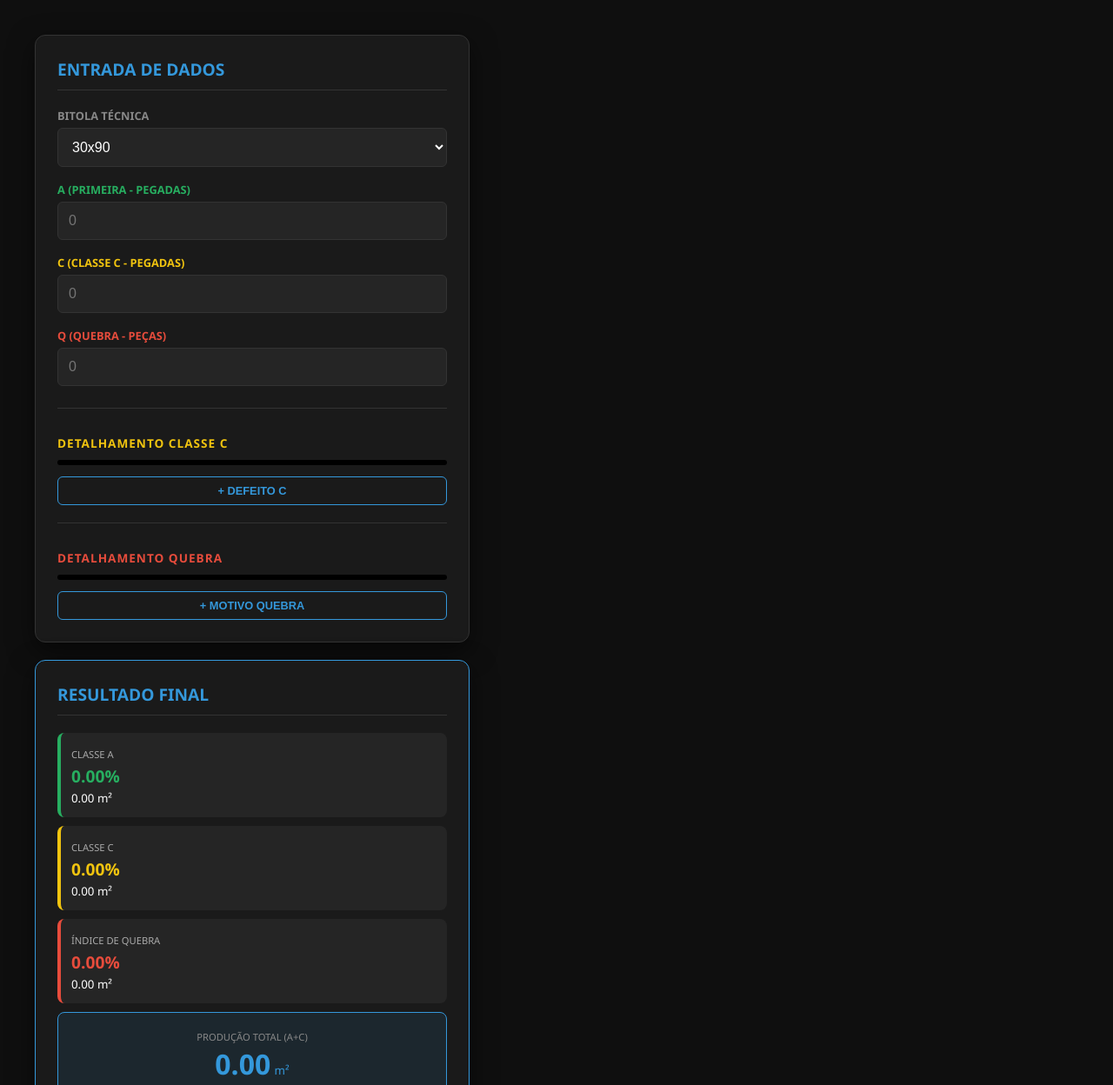
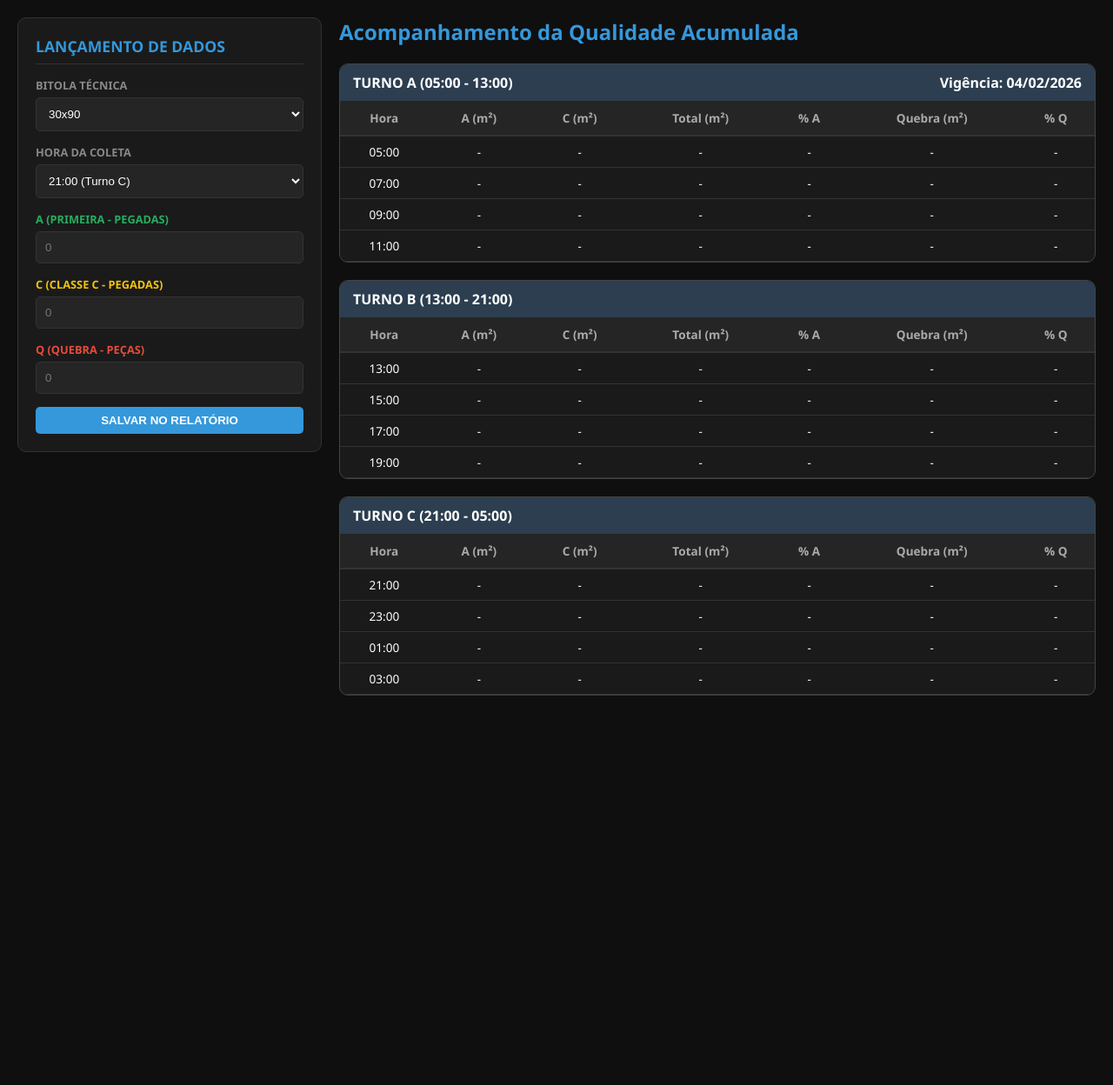
Before and after one commit to cortesoficial/sergioqualidade, a plain HTML site: page index.html in a window 1280 px wide. Shown: the top 1248 px of the page at 87% size. After the commit the page ends 840 px from the top, so only its background shows below. Drawn offline with Linux system fonts and the light colour scheme.

Commit message:
Update title and layout of index.html

```diff
--- a/index.html
+++ b/index.html
@@ -3,56 +3,53 @@
 <head>
     <meta charset="UTF-8">
     <meta name="viewport" content="width=device-width, initial-scale=1.0">
-    <title>Painel de Qualidade Industrial</title>
+    <title>Acompanhamento da Qualidade - Retífica 2</title>
     <script src="config.js"></script>
     <style>
-        body { background-color: #0f0f0f; font-family: 'Segoe UI', sans-serif; color: white; margin: 0; display: flex; justify-content: flex-start; min-height: 100vh; padding: 40px; }
+        body { background-color: #0f0f0f; font-family: 'Segoe UI', sans-serif; color: white; margin: 0; display: flex; min-height: 100vh; padding: 20px; gap: 20px; }
 
-        /* Layout de Coluna Única à Esquerda */
-        .main-column { width: 100%; max-width: 500px; display: flex; flex-direction: column; gap: 20px; }
+        /* Coluna de Entrada */
+        .input-sidebar { width: 350px; display: flex; flex-direction: column; gap: 15px; position: sticky; top: 20px; height: fit-content; }
+        .card { background: #1a1a1a; padding: 20px; border-radius: 10px; border: 1px solid #333; }
+        h2 { color: #3498db; font-size: 1.1rem; margin: 0 0 15px 0; border-bottom: 1px solid #333; padding-bottom: 8px; text-transform: uppercase; }
 
-        .card { background: #1a1a1a; padding: 25px; border-radius: 12px; border: 1px solid #333; box-shadow: 0 10px 30px rgba(0,0,0,0.5); }
+        label { display: block; margin-top: 10px; font-size: 0.8rem; color: #888; font-weight: bold; }
+        input, select { width: 100%; padding: 10px; margin: 5px 0; border-radius: 5px; border: 1px solid #333; background: #252525; color: white; box-sizing: border-box; }
 
-        h2 { color: #3498db; margin-top: 0; margin-bottom: 20px; font-size: 1.2rem; border-bottom: 1px solid #333; padding-bottom: 10px; text-transform: uppercase; }
-        h3 { color: #ccc; font-size: 0.85rem; margin: 15px 0 10px 0; text-transform: uppercase; letter-spacing: 1px; }
+        /* Painel de Resultados (Simulando Caderno) */
+        .output-panel { flex-grow: 1; display: flex; flex-direction: column; gap: 20px; }
+        .turno-container { background: #1a1a1a; border-radius: 10px; border: 1px solid #444; overflow: hidden; }
+        .turno-header { background: #2c3e50; padding: 10px 15px; font-weight: bold; display: flex; justify-content: space-between; }
 
-        label { display: block; margin-top: 12px; font-size: 0.8rem; color: #888; font-weight: bold; }
-        input, select { width: 100%; padding: 12px; margin: 5px 0; border-radius: 6px; border: 1px solid #333; background: #252525; color: white; box-sizing: border-box; outline: none; font-size: 1rem; }
-        input:focus { border-color: #3498db; }
+        table { width: 100%; border-collapse: collapse; font-size: 0.85rem; }
+        th { background: #252525; color: #aaa; padding: 10px; text-align: center; border-bottom: 2px solid #333; }
+        td { padding: 8px; text-align: center; border-bottom: 1px solid #333; }
 
-        /* Detalhamentos */
-        .secao-detalhe { margin-top: 20px; padding-top: 15px; border-top: 1px solid #333; }
-        .linha-defeito { display: grid; grid-template-columns: 2fr 0.8fr 1fr 40px; gap: 8px; align-items: center; margin-bottom: 8px; background: #111; padding: 6px; border-radius: 6px; }
+        .val-a { color: #27ae60; font-weight: bold; }
+        .val-c { color: #f1c40f; font-weight: bold; }
+        .val-q { color: #e74c3c; font-weight: bold; }
 
-        .btn-add { background: transparent; color: #3498db; border: 1px solid #3498db; padding: 8px; border-radius: 6px; cursor: pointer; width: 100%; font-weight: bold; transition: 0.3s; margin-top: 5px; font-size: 0.8rem; }
-        .btn-add:hover { background: #3498db; color: white; }
-        .btn-del { background: #e74c3c; border: none; color: white; border-radius: 4px; cursor: pointer; padding: 5px; height: 30px; }
-
-        /* Monitoramento */
-        .barra-fundo { background: #000; height: 6px; border-radius: 3px; margin: 8px 0; overflow: hidden; }
-        .barra-progresso { height: 100%; width: 0%; transition: 0.4s; }
-        .msg-erro { color: #ff4757; font-size: 0.7rem; font-weight: bold; display: none; margin-bottom: 10px; }
-
-        /* Cards de Resultado */
-        .res-grid { display: grid; gap: 10px; }
-        .res-item { padding: 12px; border-radius: 8px; background: #252525; border-left: 4px solid #444; }
-        .res-item span { font-size: 0.7rem; color: #aaa; text-transform: uppercase; }
-        .res-item b { font-size: 1.2rem; display: block; margin-top: 2px; }
-
-        .total-box { background: #3498db1a; border: 1px solid #3498db; padding: 15px; border-radius: 8px; text-align: center; margin-top: 10px; }
-        .total-box b { font-size: 2rem; color: #3498db; }
+        .secao-detalhe { margin-top: 10px; padding-top: 10px; border-top: 1px dashed #444; }
+        .btn-add { background: #3498db; color: white; border: none; padding: 8px; border-radius: 5px; cursor: pointer; width: 100%; margin-top: 10px; font-weight: bold; }
     </style>
 </head>
 <body onload="init()">
 
-    <div class="main-column">
-
-        <!-- CARD 1: ENTRADA DE DADOS -->
+    <div class="input-sidebar">
         <div class="card">
-            <h2>Entrada de Dados</h2>
-
+            <h2>Lançamento de Dados</h2>
             <label>BITOLA TÉCNICA</label>
             <select id="bitola" onchange="calcular()"></select>
+
+            <label>HORA DA COLETA</label>
+            <select id="hora-coleta" onchange="calcular()">
+                <option value="21">21:00 (Turno C)</option><option value="23">23:00 (Turno C)</option>
+                <option value="01">01:00 (Turno C)</option><option value="03">03:00 (Turno C)</option>
+                <option value="05">05:00 (Turno A)</option><option value="07">07:00 (Turno A)</option>
+                <option value="09">09:00 (Turno A)</option><option value="11">11:00 (Turno A)</option>
+                <option value="13">13:00 (Turno B)</option><option value="15">15:00 (Turno B)</option>
+                <option value="17">17:00 (Turno B)</option><option value="19">19:00 (Turno B)</option>
+            </select>
 
             <label style="color: #27ae60;">A (PRIMEIRA - PEGADAS)</label>
             <input type="number" id="in-A" placeholder="0" oninput="calcular()">
@@ -63,125 +60,88 @@
             <label style="color: #e74c3c;">Q (QUEBRA - PEÇAS)</label>
             <input type="number" id="in-Q" placeholder="0" oninput="calcular()">
 
-            <!-- DETALHAMENTO C -->
-            <div class="secao-detalhe">
-                <h3 style="color: #f1c40f;">Detalhamento Classe C</h3>
-                <div class="barra-fundo"><div id="bar-C" class="barra-progresso" style="background: #f1c40f;"></div></div>
-                <div id="erro-C" class="msg-erro">⚠️ LIMITE DE C EXCEDIDO</div>
-                <div id="lista-C"></div>
-                <button class="btn-add" onclick="addLinha('lista-C')">+ DEFEITO C</button>
-            </div>
+            <button class="btn-add" onclick="salvarLinha()">SALVAR NO RELATÓRIO</button>
+        </div>
+    </div>
 
-            <!-- DETALHAMENTO Q -->
-            <div class="secao-detalhe">
-                <h3 style="color: #e74c3c;">Detalhamento Quebra</h3>
-                <div class="barra-fundo"><div id="bar-Q" class="barra-progresso" style="background: #e74c3c;"></div></div>
-                <div id="erro-Q" class="msg-erro">⚠️ LIMITE DE QUEBRA EXCEDIDO</div>
-                <div id="lista-Q"></div>
-                <button class="btn-add" onclick="addLinha('lista-Q')">+ MOTIVO QUEBRA</button>
-            </div>
+    <div class="output-panel">
+        <h1 style="font-size: 1.5rem; margin: 0; color: #3498db;">Acompanhamento da Qualidade Acumulada</h1>
+
+        <div class="turno-container">
+            <div class="turno-header"><span>TURNO A (05:00 - 13:00)</span> <span>Vigência: 04/02/2026</span></div>
+            <table>
+                <thead>
+                    <tr><th>Hora</th><th>A (m²)</th><th>C (m²)</th><th>Total (m²)</th><th>% A</th><th>Quebra (m²)</th><th>% Q</th></tr>
+                </thead>
+                <tbody id="corpo-turno-A">
+                    <tr id="row-05"><td>05:00</td><td>-</td><td>-</td><td>-</td><td>-</td><td>-</td><td>-</td></tr>
+                    <tr id="row-07"><td>07:00</td><td>-</td><td>-</td><td>-</td><td>-</td><td>-</td><td>-</td></tr>
+                    <tr id="row-09"><td>09:00</td><td>-</td><td>-</td><td>-</td><td>-</td><td>-</td><td>-</td></tr>
+                    <tr id="row-11"><td>11:00</td><td>-</td><td>-</td><td>-</td><td>-</td><td>-</td><td>-</td></tr>
+                </tbody>
+            </table>
         </div>
 
-        <!-- CARD 2: RESULTADO FINAL (ABAIXO DA ENTRADA) -->
-        <div class="card" style="border-color: #3498db;">
-            <h2>Resultado Final</h2>
-
-            <div class="res-grid">
-                <div class="res-item" style="border-left-color: #27ae60;">
-                    <span>Classe A</span>
-                    <b id="res-per-A" style="color: #27ae60;">0.00%</b>
-                    <small id="res-m2-A">0.00 m²</small>
-                </div>
-
-                <div class="res-item" style="border-left-color: #f1c40f;">
-                    <span>Classe C</span>
-                    <b id="res-per-C" style="color: #f1c40f;">0.00%</b>
-                    <small id="res-m2-C">0.00 m²</small>
-                </div>
-
-                <div class="res-item" style="border-left-color: #e74c3c;">
-                    <span>Índice de Quebra</span>
-                    <b id="res-per-Q" style="color: #e74c3c;">0.00%</b>
-                    <small id="res-m2-Q">0.00 m²</small>
-                </div>
-            </div>
-
-            <div class="total-box">
-                <span style="color: #888; font-size: 0.7rem;">PRODUÇÃO TOTAL (A+C)</span><br>
-                <b id="res-total">0.00</b> <small style="color: #3498db;">m²</small>
-            </div>
+        <div class="turno-container">
+            <div class="turno-header">TURNO B (13:00 - 21:00)</div>
+            <table>
+                <thead>
+                    <tr><th>Hora</th><th>A (m²)</th><th>C (m²)</th><th>Total (m²)</th><th>% A</th><th>Quebra (m²)</th><th>% Q</th></tr>
+                </thead>
+                <tbody id="corpo-turno-B">
+                    <tr id="row-13"><td>13:00</td><td>-</td><td>-</td><td>-</td><td>-</td><td>-</td><td>-</td></tr>
+                    <tr id="row-15"><td>15:00</td><td>-</td><td>-</td><td>-</td><td>-</td><td>-</td><td>-</td></tr>
+                    <tr id="row-17"><td>17:00</td><td>-</td><td>-</td><td>-</td><td>-</td><td>-</td><td>-</td></tr>
+                    <tr id="row-19"><td>19:00</td><td>-</td><td>-</td><td>-</td><td>-</td><td>-</td><td>-</td></tr>
+                </tbody>
+            </table>
         </div>
 
+        <div class="turno-container">
+            <div class="turno-header">TURNO C (21:00 - 05:00)</div>
+            <table>
+                <thead>
+                    <tr><th>Hora</th><th>A (m²)</th><th>C (m²)</th><th>Total (m²)</th><th>% A</th><th>Quebra (m²)</th><th>% Q</th></tr>
+                </thead>
+                <tbody id="corpo-turno-C">
+                    <tr id="row-21"><td>21:00</td><td>-</td><td>-</td><td>-</td><td>-</td><td>-</td><td>-</td></tr>
+                    <tr id="row-23"><td>23:00</td><td>-</td><td>-</td><td>-</td><td>-</td><td>-</td><td>-</td></tr>
+                    <tr id="row-01"><td>01:00</td><td>-</td><td>-</td><td>-</td><td>-</td><td>-</td><td>-</td></tr>
+                    <tr id="row-03"><td>03:00</td><td>-</td><td>-</td><td>-</td><td>-</td><td>-</td><td>-</td></tr>
+                </tbody>
+            </table>
+        </div>
     </div>
 
     <script>
         function init() {
             const sel = document.getElementById('bitola');
-            // Mock de dados caso config.js não carregue para teste
-            const bitolas = typeof BANCO_BITOLAS !== 'undefined' ? BANCO_BITOLAS : {"padrao": {nome: "Padrão", fatorPegada: 0.5, m2Peca: 1}};
-            sel.innerHTML = Object.keys(bitolas).map(k => `<option value="${k}">${bitolas[k].nome}</option>`).join('');
-            calcular();
+            if(typeof BANCO_BITOLAS !== 'undefined') {
+                sel.innerHTML = Object.keys(BANCO_BITOLAS).map(k => `<option value="${k}">${BANCO_BITOLAS[k].nome}</option>`).join('');
+            }
         }
 
-        function addLinha(id) {
-            const container = document.getElementById(id);
-            const div = document.createElement('div');
-            div.className = 'linha-defeito';
-            const defeitos = typeof DEFEITOS_LISTA !== 'undefined' ? DEFEITOS_LISTA : ["Defeito 1", "Defeito 2"];
-            let options = defeitos.map(d => `<option value="${d}">${d}</option>`).join('');
-            div.innerHTML = `
-                <select onchange="calcular()">${options}</select>
-                <input type="number" class="val" placeholder="Pçs" oninput="calcular()" style="padding: 5px;">
-                <span class="perc" style="font-size:0.7rem; color:#f1c40f; font-weight:bold;">0%</span>
-                <button class="btn-del" onclick="this.parentElement.remove();calcular()">✖</button>
-            `;
-            container.appendChild(div);
-        }
-
-        function calcular() {
-            const b = (typeof BANCO_BITOLAS !== 'undefined' ? BANCO_BITOLAS : {"padrao": {fatorPegada: 0.5, m2Peca: 1}})[document.getElementById('bitola').value];
-
+        function salvarLinha() {
+            const b = BANCO_BITOLAS[document.getElementById('bitola').value];
+            const h = document.getElementById('hora-coleta').value;
             const a = (parseFloat(document.getElementById('in-A').value) || 0) * b.fatorPegada;
             const c = (parseFloat(document.getElementById('in-C').value) || 0) * b.fatorPegada;
-            const qPcs = parseFloat(document.getElementById('in-Q').value) || 0;
-            const qM2 = qPcs * b.m2Peca;
+            const q = (parseFloat(document.getElementById('in-Q').value) || 0) * b.m2Peca;
 
-            const prod = a + c;
-            const total = prod + qM2;
+            const total = a + c;
+            const percA = total > 0 ? ((a / total) * 100).toFixed(1) : "0.0";
+            const percQ = (total + q) > 0 ? ((q / (total + q)) * 100).toFixed(1) : "0.0";
 
-            // Resultados
-            document.getElementById('res-per-A').innerText = (prod > 0 ? (a/prod)*100 : 0).toFixed(2) + "%";
-            document.getElementById('res-m2-A').innerText = a.toFixed(2) + " m²";
-            document.getElementById('res-per-C').innerText = (prod > 0 ? (c/prod)*100 : 0).toFixed(2) + "%";
-            document.getElementById('res-m2-C').innerText = c.toFixed(2) + " m²";
-            document.getElementById('res-per-Q').innerText = (total > 0 ? (qM2/total)*100 : 0).toFixed(2) + "%";
-            document.getElementById('res-m2-Q').innerText = qM2.toFixed(2) + " m²";
-            document.getElementById('res-total').innerText = prod.toFixed(2);
-
-            // Detalhamento C
-            let sumC = 0;
-            document.querySelectorAll('#lista-C .linha-defeito').forEach(l => {
-                let v = parseFloat(l.querySelector('.val').value) || 0;
-                let m2 = v * b.m2Peca;
-                sumC += m2;
-                l.querySelector('.perc').innerText = prod > 0 ? ((m2/prod)*100).toFixed(2) + "%" : "0%";
-            });
-            let rC = c > 0 ? (sumC / c) : 0;
-            document.getElementById('bar-C').style.width = Math.min(rC*100, 100) + "%";
-            document.getElementById('bar-C').style.background = rC > 1.001 ? "#ff4757" : "#f1c40f";
-            document.getElementById('erro-C').style.display = rC > 1.001 ? "block" : "none";
-
-            // Detalhamento Q
-            let sumQ = 0;
-            document.querySelectorAll('#lista-Q .linha-defeito').forEach(l => {
-                let v = parseFloat(l.querySelector('.val').value) || 0;
-                sumQ += v;
-                l.querySelector('.perc').innerText = v + " pç";
-            });
-            let rQ = qPcs > 0 ? (sumQ / qPcs) : 0;
-            document.getElementById('bar-Q').style.width = Math.min(rQ*100, 100) + "%";
-            document.getElementById('bar-Q').style.background = rQ > 1.001 ? "#ff4757" : "#e74c3c";
-            document.getElementById('erro-Q').style.display = rQ > 1.001 ? "block" : "none";
+            const row = document.getElementById('row-' + h);
+            row.innerHTML = `
+                <td>${h}:00</td>
+                <td class="val-a">${a.toFixed(2)}</td>
+                <td class="val-c">${c.toFixed(2)}</td>
+                <td>${total.toFixed(2)}</td>
+                <td class="val-a">${percA}%</td>
+                <td class="val-q">${q.toFixed(2)}</td>
+                <td class="val-q">${percQ}%</td>
+            `;
         }
     </script>
 </body>
```
